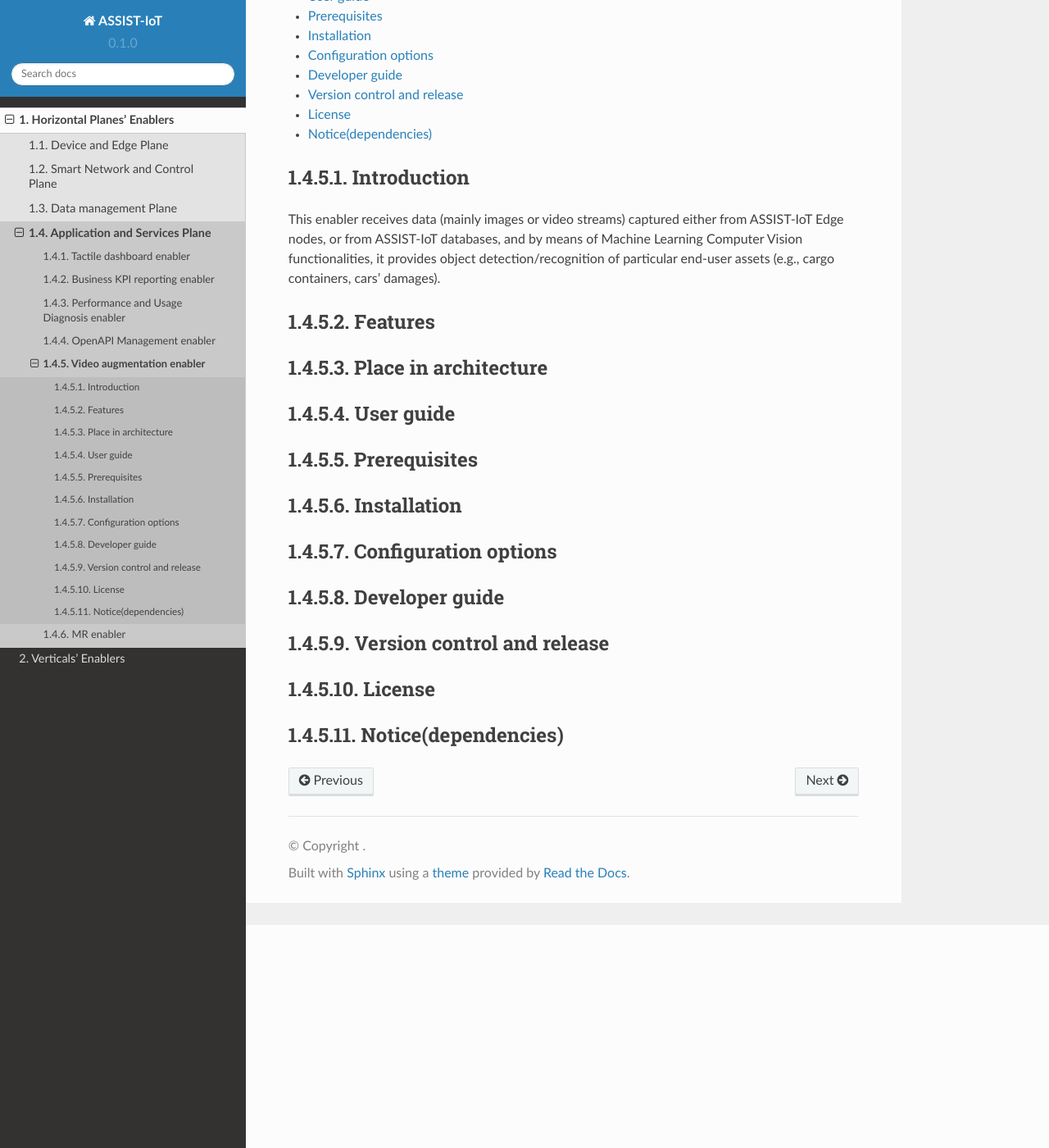
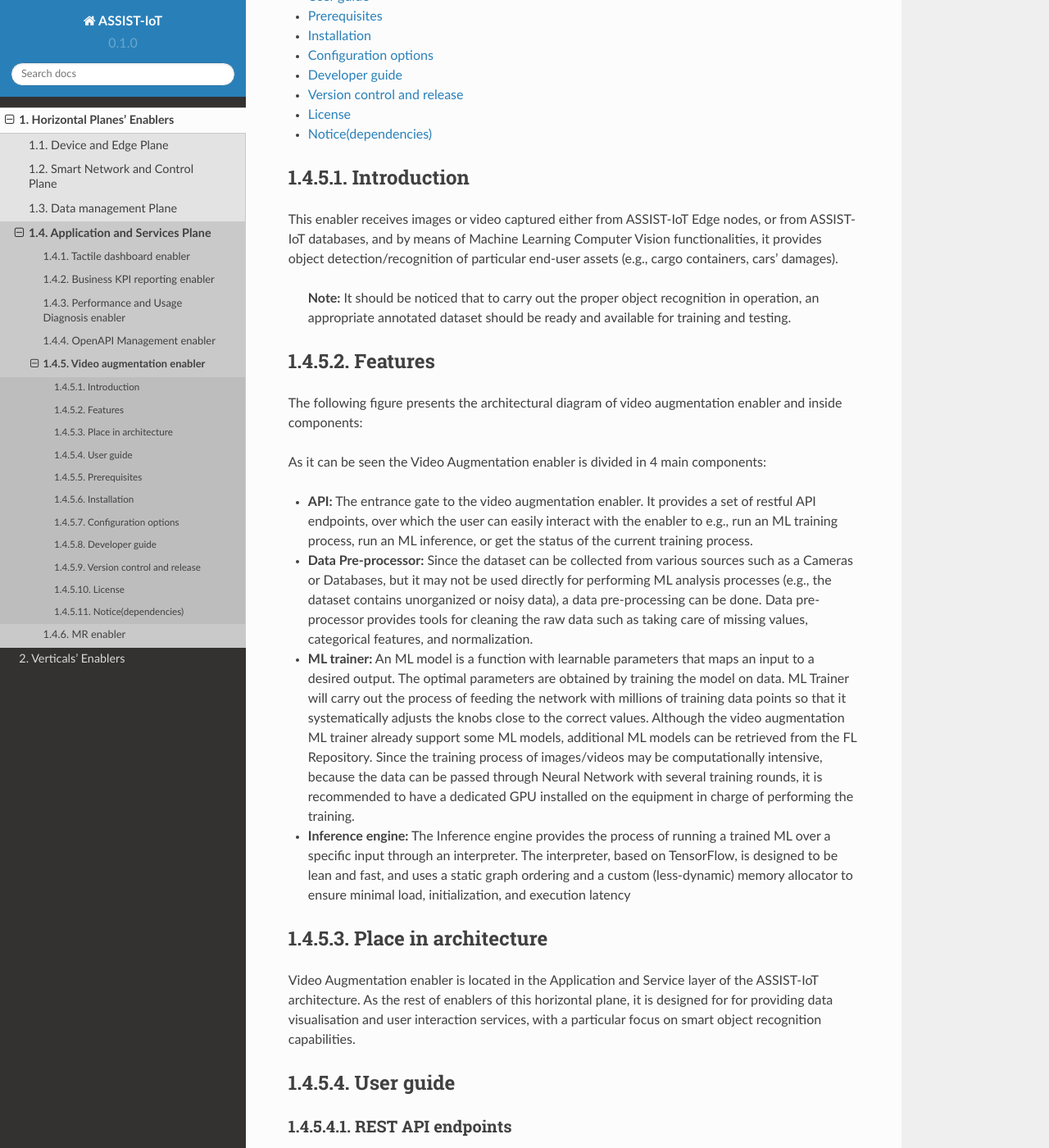
Before and after one commit to assist-iot/assist-iot-documentation, a Sphinx documentation site: the page built from docs/source/horizontal_planes/application/video_augmentation_enabler.rst, in a window 1280 px wide and 1400 px high, scrolled down 272 px. Shown: the whole window at 82% size. Built offline with Sphinx 7.4.7 and the Read the Docs theme 2.0.0, drawn with Linux system fonts in a browser that asks for light colours; some of the changed text lies outside the part shown.

Commit message:
Update video_augmentation_enabler.rst

```diff
--- a/docs/source/horizontal_planes/application/video_augmentation_enabler.rst
+++ b/docs/source/horizontal_planes/application/video_augmentation_enabler.rst
@@ -11,19 +11,48 @@ Video augmentation enabler
 ***************
 Introduction
 ***************
-This enabler receives data (mainly images or video streams) captured either from ASSIST-IoT Edge nodes, or from ASSIST-IoT databases, and by means of Machine Learning Computer Vision functionalities, it provides object detection/recognition of particular end-user assets (e.g., cargo containers, cars’ damages).
+This enabler receives images or video captured either from ASSIST-IoT Edge nodes, or from ASSIST-IoT databases, and by means of Machine Learning Computer Vision functionalities, it provides object detection/recognition of particular end-user assets (e.g., cargo containers, cars’ damages).
+
+  **Note:** It should be noticed that to carry out the proper object recognition in operation, an appropriate annotated dataset should be ready and available for training and testing.
 
 ***************
 Features
 ***************
+The following figure presents the architectural diagram of video augmentation enabler and inside components:
+
+
+As it can be seen the Video Augmentation enabler is divided in 4 main components:
+
+- **API:** The entrance gate to the video augmentation enabler. It provides a set of restful API endpoints, over which the user can easily interact with the enabler to e.g., run an ML training process, run an ML inference, or get the status of the current training process.
+- **Data Pre-processor:** Since the dataset can be collected from various sources such as a Cameras or Databases, but it may not be used directly for performing ML analysis processes (e.g., the dataset contains unorganized or noisy data), a data pre-processing can be done. Data pre-processor provides tools for cleaning the raw data such as taking care of missing values, categorical features, and normalization.
+- **ML trainer:** An ML model is a function with learnable parameters that maps an input to a desired output. The optimal parameters are obtained by training the model on data. ML Trainer will carry out the process of feeding the network with millions of training data points so that it systematically adjusts the knobs close to the correct values. Although the video augmentation ML trainer already support some ML models, additional ML models can be retrieved from the FL Repository. Since the training process of images/videos may be computationally intensive, because the data can be passed through Neural Network with several training rounds, it is recommended to have a dedicated GPU installed on the equipment in charge of performing the training.
+- **Inference engine:** The Inference engine provides the process of running a trained ML over a specific input through an interpreter. The interpreter, based on TensorFlow, is designed to be lean and fast, and uses a static graph ordering and a custom (less-dynamic) memory allocator to ensure minimal load, initialization, and execution latency
 
 *********************
 Place in architecture
 *********************
+Video Augmentation enabler is located in the Application and Service layer of the ASSIST-IoT architecture. As the rest of enablers of this horizontal plane, it is designed for for providing data visualisation and user interaction services, with a particular focus on smart object recognition capabilities.
 
 ***************
 User guide
 ***************
+
+REST API endpoints
+***************
+
+The currently supported REST API endpoints are listed below:
+
++---------+-----------------------+--------------------------------------------------------------------------------------------------------------------------+------------------------+------------------+
+| Method  | Endpoint              | Description                                                                                                              | Payload (if needed)    | Response format  |
++=========+=======================+==========================================================================================================================+========================+==================+
+| POST    | /train                | Executes a training session over the annotated data in the Video Augmentation data folder with the ML model {model_id}.  | {model_id}             |                  |
++---------+-----------------------+--------------------------------------------------------------------------------------------------------------------------+------------------------+------------------+
+| GET     | /train_status         | Provides the status of the currently training model                                                                      |                        |                  |
++---------+-----------------------+--------------------------------------------------------------------------------------------------------------------------+------------------------+------------------+
+| POST    | /inference_local      | Performs inference or validate process over the stored data (video or image) with the trained model model_id.            | {model_id}             |                  |
++---------+-----------------------+--------------------------------------------------------------------------------------------------------------------------+------------------------+------------------+
+| POST    | /inference_streaming  | Performs inference or validate process over the video being streamed at IP_address with the trained model model_id.      | {ip_address,model_id}  |                  |
++---------+-----------------------+--------------------------------------------------------------------------------------------------------------------------+------------------------+------------------+
 
 ***************
 Prerequisites
```
Also changed, not shown: other parts of docs/source/horizontal_planes/application/video_augmentation_enabler.rst (+2 -0 lines).
